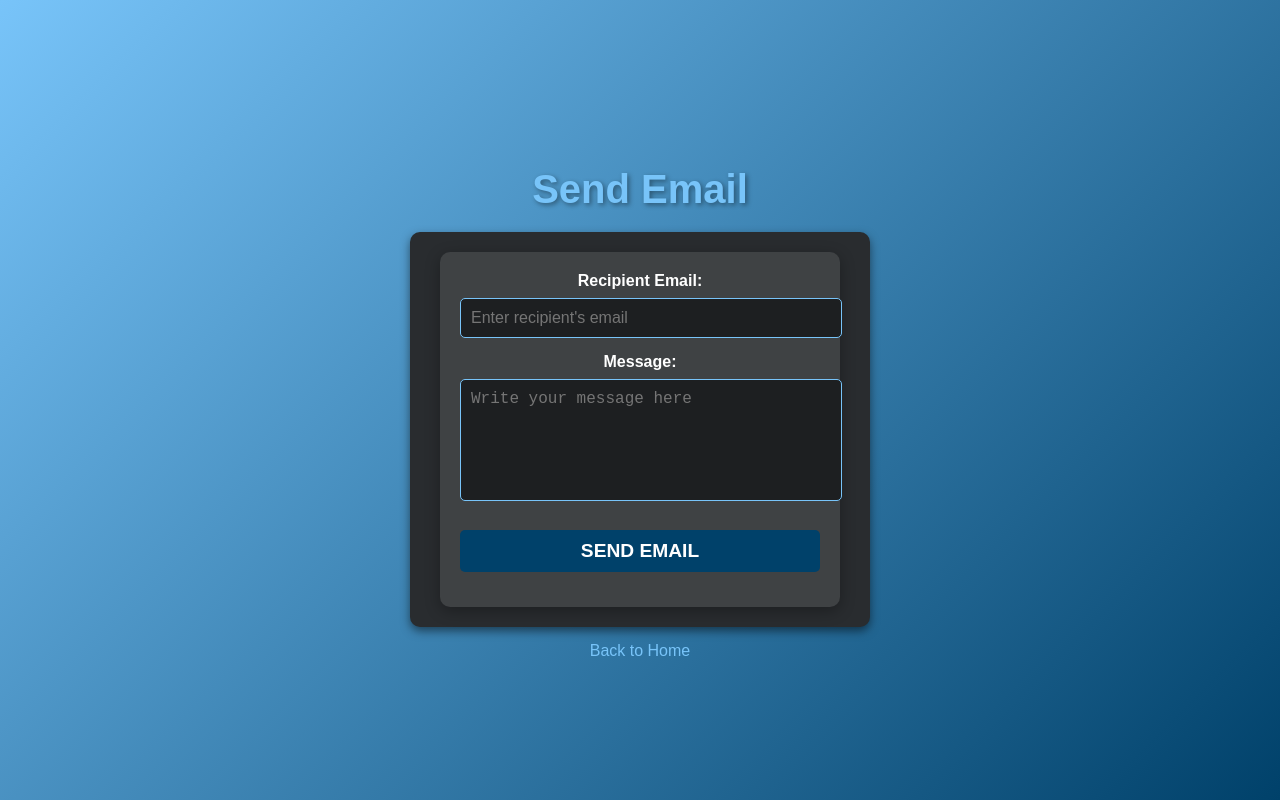
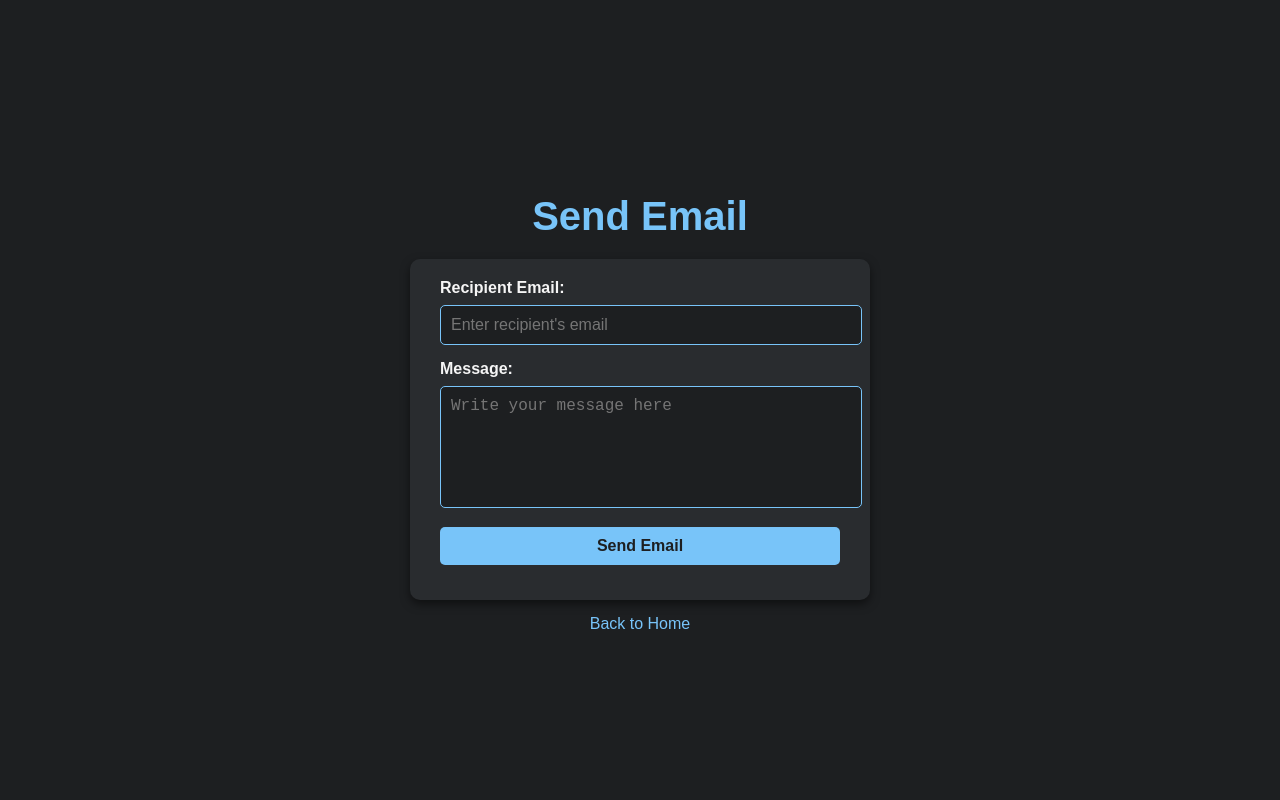
Before and after one commit to Sman12345678/Archman-Project-, a plain HTML site: page templates/mail.html in a window 1280 px wide. Drawn offline with Linux system fonts and the light colour scheme.

Commit message:
Update mail.html

```diff
--- a/templates/mail.html
+++ b/templates/mail.html
@@ -109,83 +109,3 @@
     <a class="back-link" href="/">Back to Home</a>
 </body>
 </html>
-
-<!DOCTYPE html>
-<html lang="en">
-<head>
-    <meta charset="UTF-8">
-    <meta name="viewport" content="width=device-width, initial-scale=1.0">
-    <title>Upload Python Script</title>
-    <style>
-        body {
-            font-family: Arial, sans-serif;
-            background: linear-gradient(135deg, #78C4F9, #00416A);
-            color: #fff;
-            text-align: center;
-            margin: 0;
-            padding: 0;
-            display: flex;
-            flex-direction: column;
-            align-items: center;
-            justify-content: center;
-            height: 100vh;
-        }
-
-        h1 {
-            font-size: 2.5rem;
-            margin-bottom: 20px;
-            text-shadow: 2px 2px 5px rgba(0, 0, 0, 0.4);
-        }
-
-        form {
-            background: rgba(255, 255, 255, 0.1);
-            padding: 20px;
-            border-radius: 10px;
-            box-shadow: 0 4px 15px rgba(0, 0, 0, 0.3);
-            width: 90%;
-            max-width: 400px;
-        }
-
-        input[type="file"] {
-            display: block;
-            margin: 15px auto;
-            padding: 10px;
-            background: #fff;
-            color: #000;
-            border: none;
-            border-radius: 5px;
-            font-size: 1rem;
-            cursor: pointer;
-        }
-
-        input[type="file"]::-webkit-file-upload-button {
-            background: #00416A;
-            color: #fff;
-            border: none;
-            padding: 10px;
-            border-radius: 5px;
-            cursor: pointer;
-            font-size: 1rem;
-        }
-
-        button {
-            display: inline-block;
-            background: #00416A;
-            color: #fff;
-            padding: 10px 20px;
-            border: none;
-            border-radius: 5px;
-            font-size: 1.2rem;
-            text-transform: uppercase;
-            cursor: pointer;
-            margin-top: 10px;
-            transition: background-color 0.3s;
-        }
-
-        button:hover {
-            background: #78C4F9;
-        }
-
-        footer {
-            margin-top: 20px;
-            font-size: 0.8rem;
```
